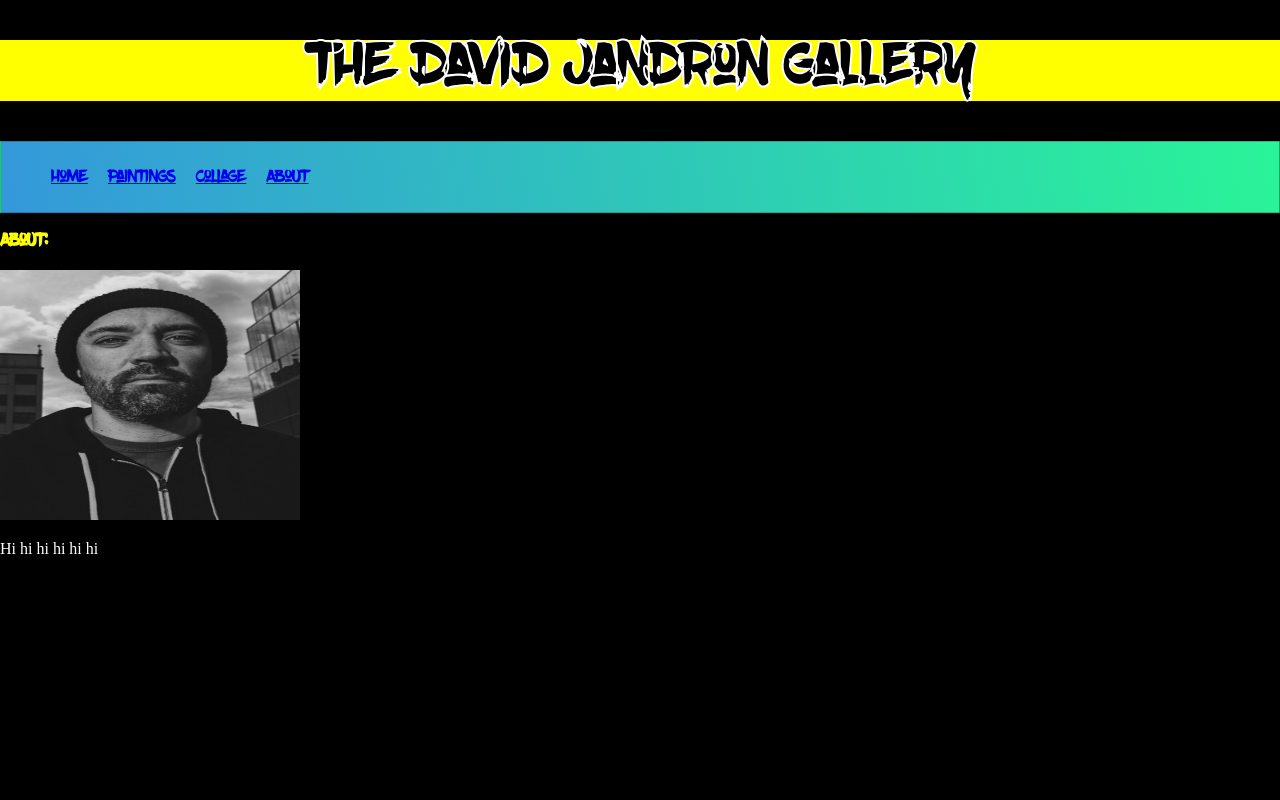
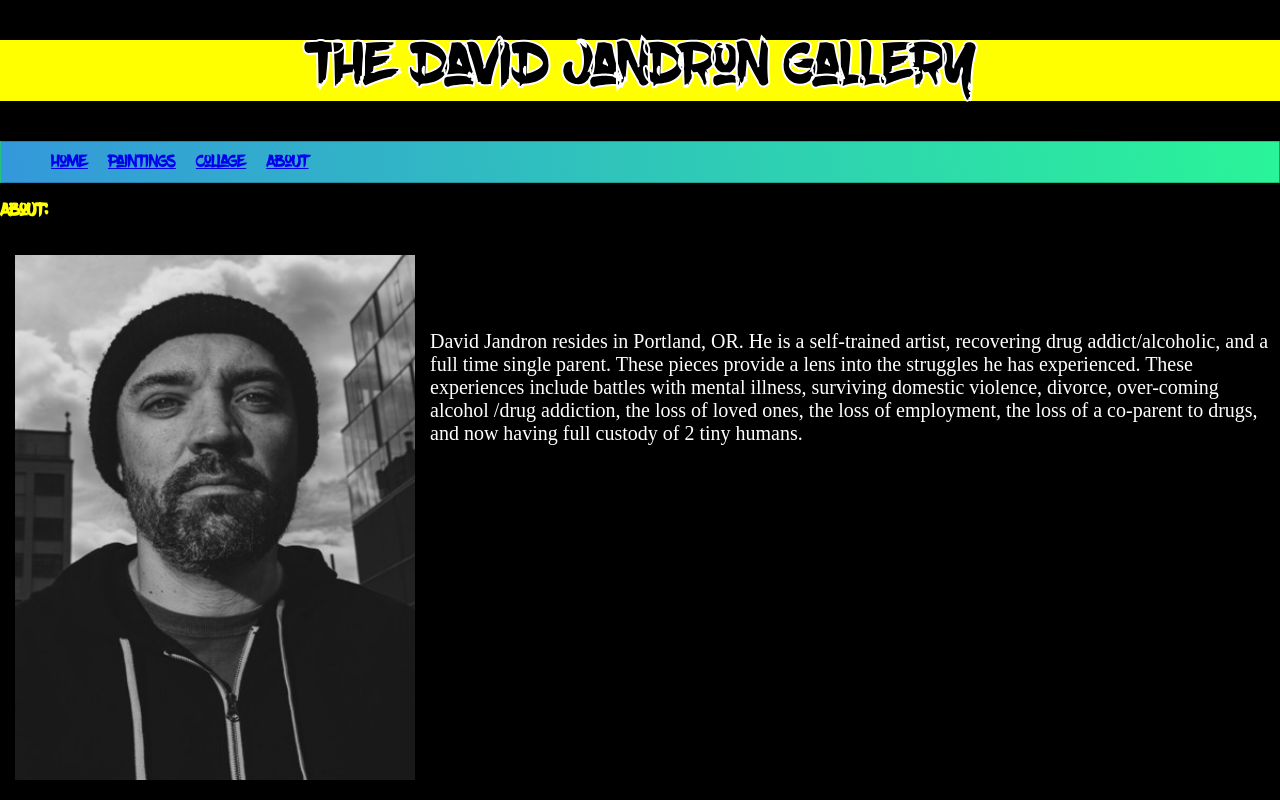
Before and after one commit to jando79/Artist-Profile, a React (Create React App) app: page /about in a window 1280 px wide. Built offline with nearby package versions, Linux system fonts and the light colour scheme; no server answers.

Commit message:
ADD about text and about styling. edits to navbar and text to art list

```diff
--- a/src/components/About.js
+++ b/src/components/About.js
@@ -1,12 +1,23 @@
 import React from "react";
 import artistImage from "./../img/art-profile-pic.jpg";
+import styled from 'styled-components';
+
+const AboutText = styled.p `
+  font-size: 20px;
+  float: "right";
+`
 
 function About () {
   return (
     <React.Fragment>
       <h3>About: </h3>
-      <img src={artistImage} style={{ width: 300, height: 250 }} alt="David Jadron, Artist" />
-      <p>Hi hi hi hi hi hi</p>
+      <img src={artistImage} style={{ width: 400, height: 525, float: "left", padding: 15 }} alt="David Jadron, Artist" />
+      <AboutText>
+        <br></br>
+        <br></br>
+        <br></br>
+        <p>David Jandron resides  in Portland, OR. He is a self-trained artist, recovering drug addict/alcoholic, and a full time single parent. These pieces provide a lens into the struggles he has experienced.  These experiences include battles with mental illness, surviving domestic violence, divorce, over-coming alcohol /drug addiction,  the loss of loved ones, the loss of employment, the loss of a co-parent to drugs, and now having full custody of 2 tiny humans.</p>
+      </AboutText>
     </React.Fragment>
   );
 }
--- a/src/components/NavBar.js
+++ b/src/components/NavBar.js
@@ -7,12 +7,12 @@ const Bar = styled.nav`
   font-size: 18px;
   background-image: linear-gradient(260deg,  rgb(42,244,152,255) 0%, #3498db 100%);
   border: 1px solid rgba(0,0,0,0.2);
-  padding-bottom: 10px;
+  padding-bottom: 5px;
   @media (min-width: 768px) {
     display: flex;
     justify-content: space-between;
     padding-bottom: 0;
-    height: 70px;
+    height: 40px;
     align-items: center;
   }
 `;
--- a/src/components/paintings/ArtList.js
+++ b/src/components/paintings/ArtList.js
@@ -1,11 +1,18 @@
 import React from "react";
 import Art from "./Art";
 import PropTypes from "prop-types";
+import styled from 'styled-components';
 
+const AboutPaintingText = styled.p `
+  font-size: 20px;
+`
 function ArtList(props){
 
   return (
     <React.Fragment>
+      <AboutPaintingText>
+        <p>All work posted has been completed since March 2021, when David went through a stylistic evolution. The paintings speak to the internal battle between the voices of the flesh and the spirit.</p>
+      </AboutPaintingText>
       <hr/>
       {props.artList.map((art) =>
         <Art
```
